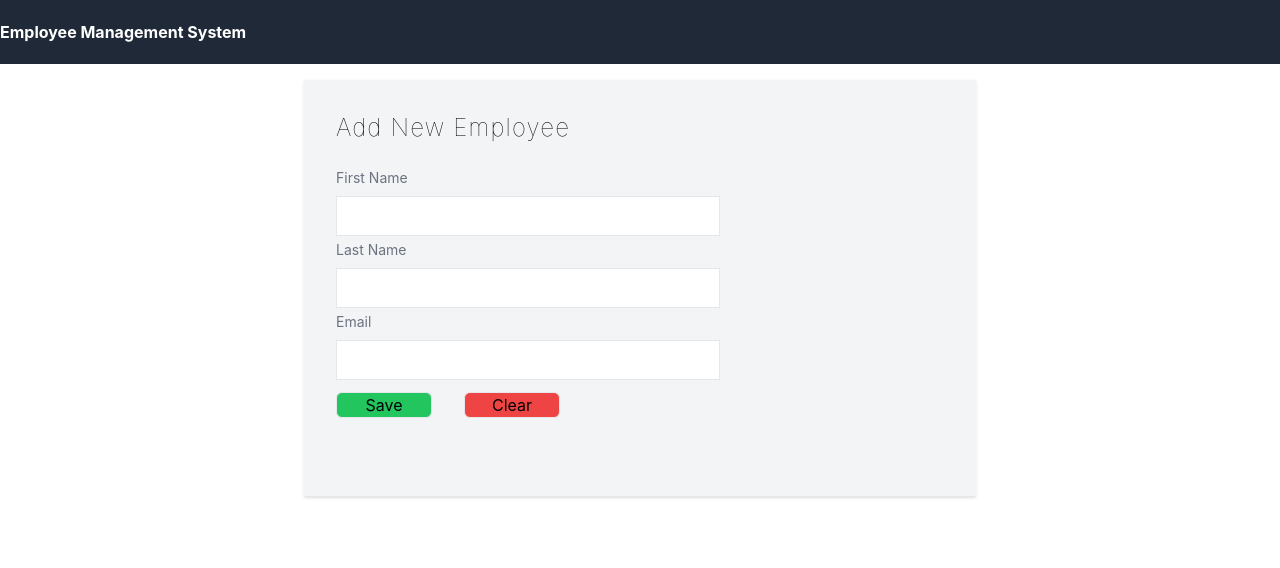
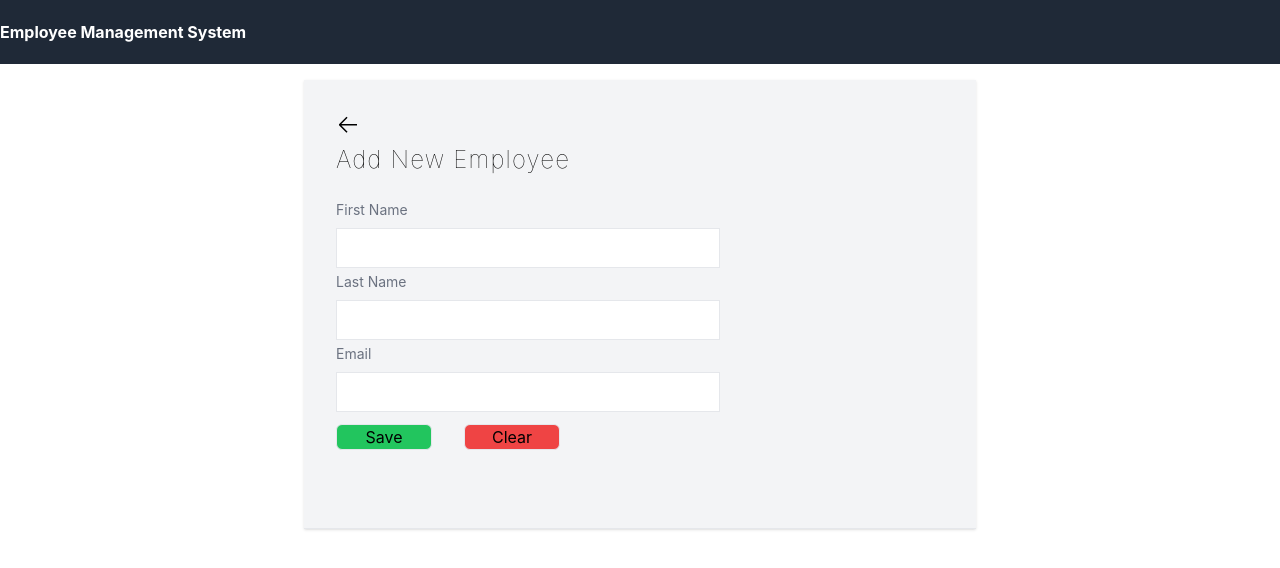
Before and after one commit to venkatesh2341/employee-system-ui, a React (Create React App) app: page /addEmployee in a window 1280 px wide. Shown: the top 568 px of the page. Built offline with nearby package versions, Linux system fonts and the light colour scheme.

Commit message:
added go-back icon and fine tuned code

```diff
--- a/package.json
+++ b/package.json
@@ -10,6 +10,7 @@
     "axios": "^1.8.3",
     "react": "^19.0.0",
     "react-dom": "^19.0.0",
+    "react-icons": "^5.5.0",
     "react-router-dom": "^7.3.0",
     "react-scripts": "5.0.1",
     "web-vitals": "^2.1.4"
--- a/src/Components/AddEmployee.js
+++ b/src/Components/AddEmployee.js
@@ -1,6 +1,7 @@
 import React, { useState } from 'react'
 import EmployeeService from '../Services/EmployeeService';
 import { useNavigate }from "react-router-dom";
+import { VscArrowLeft } from "react-icons/vsc";
 
 
 const AddEmployee = () => {
@@ -44,6 +45,11 @@ const AddEmployee = () => {
     <div className="flex max-w-2xl shadow border-b mx-auto mt-4 bg-gray-100">
         <div className="px-8 py-8">
             <div className="font-thin text-2xl tracking-wider">
+                <button onClick={(e) => { e.preventDefault(); navigate("/")}}
+                    className="hover:bg-slate-300">
+                    <VscArrowLeft />
+                </button>
+
                 <h1>Add New Employee</h1>
             </div>
 
--- a/src/Components/EditEmployee.js
+++ b/src/Components/EditEmployee.js
@@ -1,7 +1,6 @@
 import React, { useEffect, useState } from 'react'
 import EmployeeService from '../Services/EmployeeService';
 import { useParams, useNavigate } from "react-router-dom";
-
 
 const EditEmployee = () => {
 
@@ -80,8 +79,8 @@ const EditEmployee = () => {
                 className="w-24 rounded-md border bg-green-500 hover:bg-green-600">Update</button>
 
                <button
-
-                className="w-24 rounded-md border bg-red-500 hover:bg-red-600">Clear</button>
+                onClick={(e) => navigate("/")}
+                className="w-24 rounded-md border bg-red-500 hover:bg-red-600">Cancel</button>
             </div>
 
         </div>
--- a/src/Components/EmployeeList.js
+++ b/src/Components/EmployeeList.js
@@ -69,7 +69,7 @@ const EmployeeList = () => {
                     <th className="px-4 py-2 text-left font-semibold text-gray-700">First Name</th>
                     <th className="px-4 py-2 text-left font-semibold text-gray-700">Last Name</th>
                     <th className="px-4 py-2 text-left font-semibold text-gray-700">Email Id</th>
-                    <th className="px-4 py-2 text-left font-semibold text-gray-700 text-right">Actions</th>
+                    <th className="px-4 py-2 font-semibold text-gray-700 text-balance">Actions</th>
                     </tr>
                 </thead>
                 <tbody className="bg-slate-100">
--- a/src/Components/EmployeeRow.js
+++ b/src/Components/EmployeeRow.js
@@ -1,7 +1,3 @@
-import React, { useState } from 'react'
-import EmployeeService from '../Services/EmployeeService'
-import { useNavigate }from "react-router-dom";
-
 
 const EmployeeRow = ({employee, deleteEmployee, updateEmployee}) => {
 
```
Also changed, not shown: 1 other file (tests, documents, lock files or other folders).
